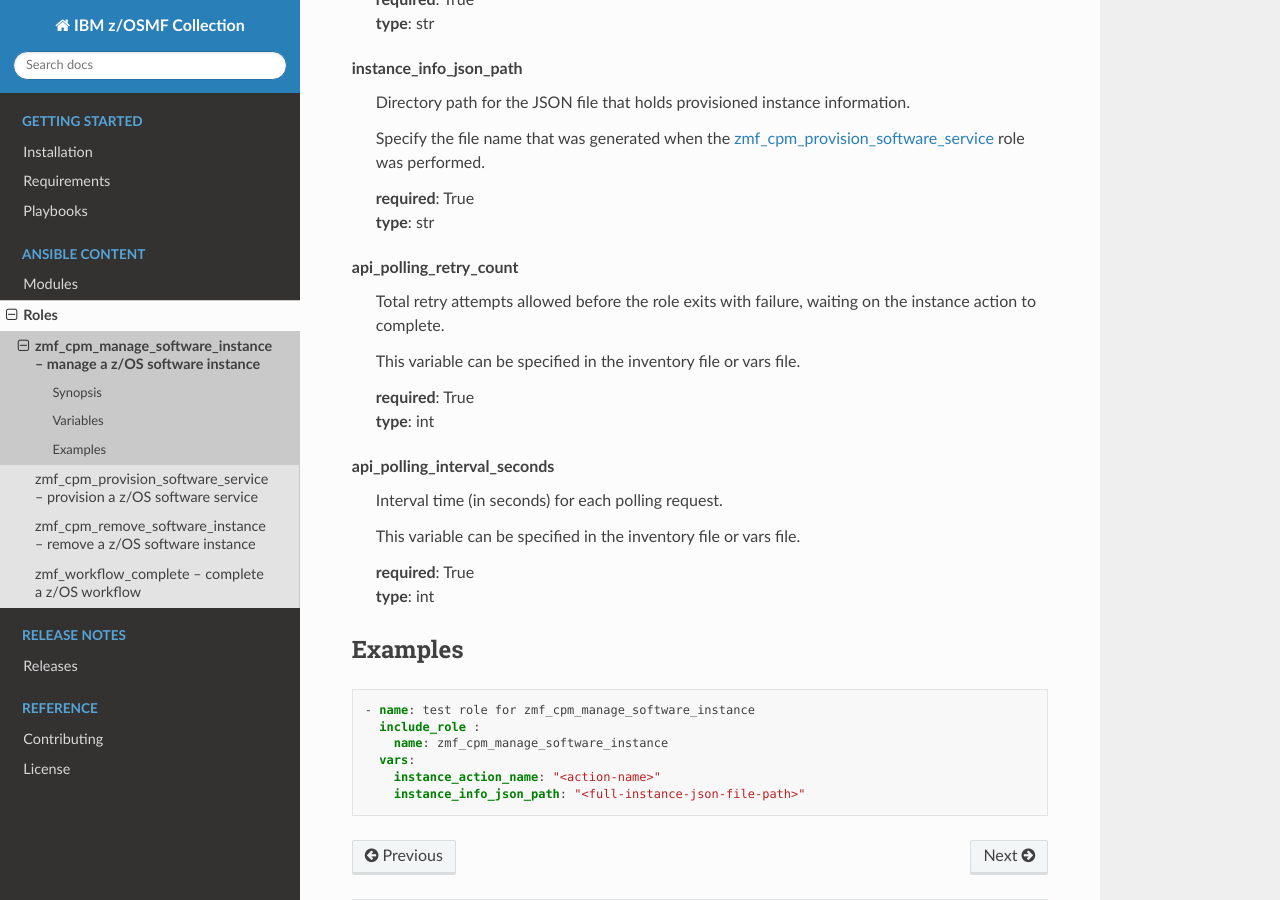
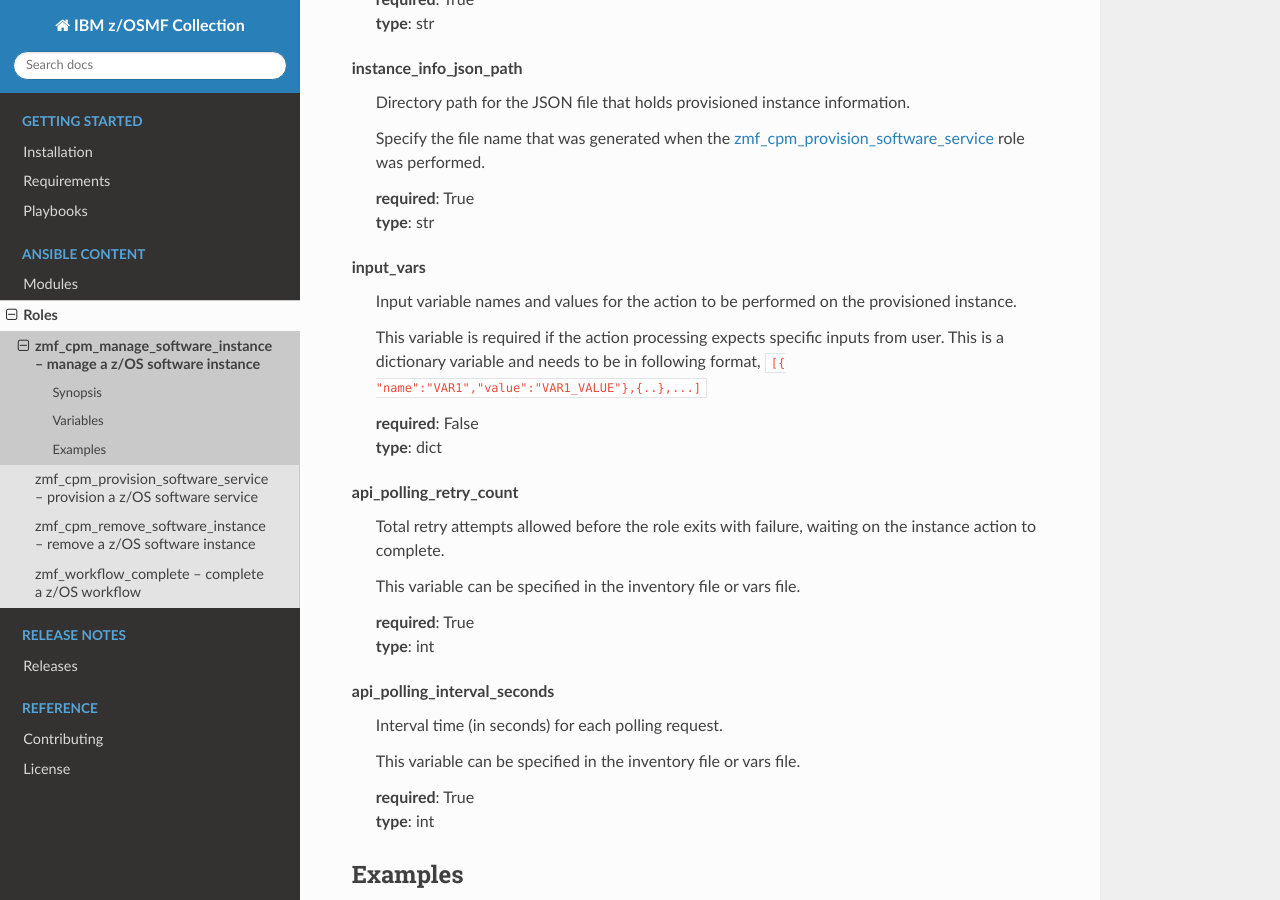
Before and after one commit to IBM/ibm_zosmf, a Sphinx documentation site: the page built from docs/source/roles/zmf_cpm_manage_software_instance.rst, in a window 1280 px wide and 900 px high, scrolled down 1389 px. Built offline with Sphinx 7.4.7 and the Read the Docs theme 2.0.0, drawn with Linux system fonts in a browser that asks for light colours.

Commit message:
added FVT testcase
added FVT test and updated roles

```diff
--- a/docs/source/roles/zmf_cpm_manage_software_instance.rst
+++ b/docs/source/roles/zmf_cpm_manage_software_instance.rst
@@ -100,7 +100,15 @@
   | **type**: str
 
 
+input_vars
+  Input variable names and values for the action to be performed on the provisioned instance.
 
+
+  This variable is required if the action processing expects specific inputs from user. This is a dictionary variable and needs to be in following format, ``[{ "name":"VAR1","value":"VAR1_VALUE"},{..},...]``
+
+
+  | **required**: False
+  | **type**: dict
 
 api_polling_retry_count
   Total retry attempts allowed before the role exits with failure, waiting on the instance action to complete.
```
Also changed, not shown: 5 other files.
